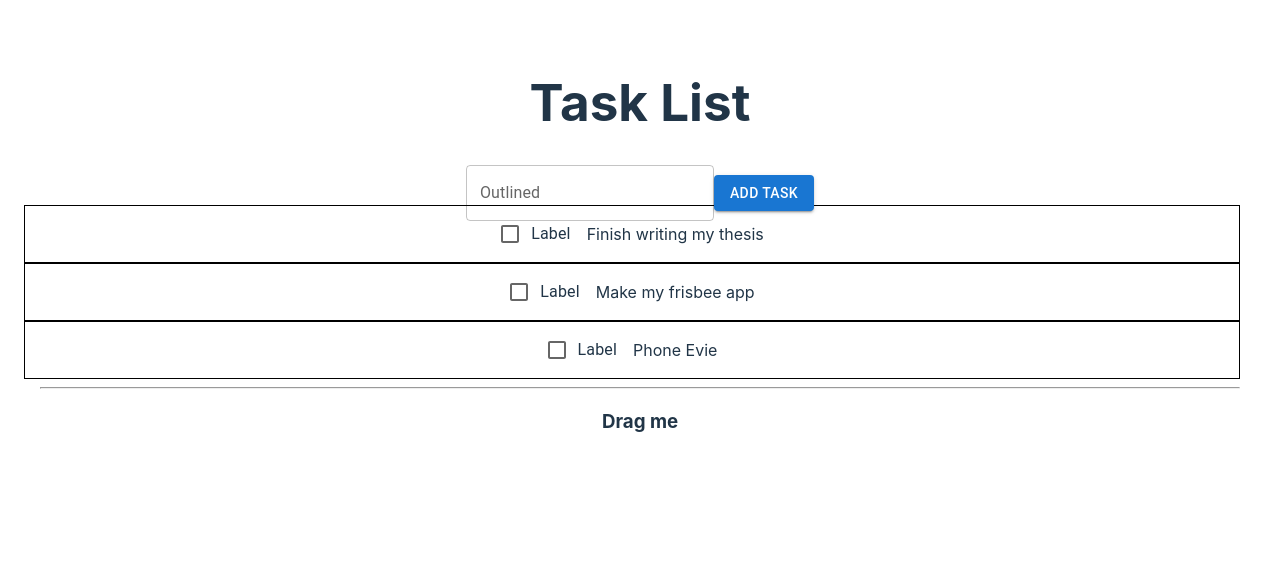
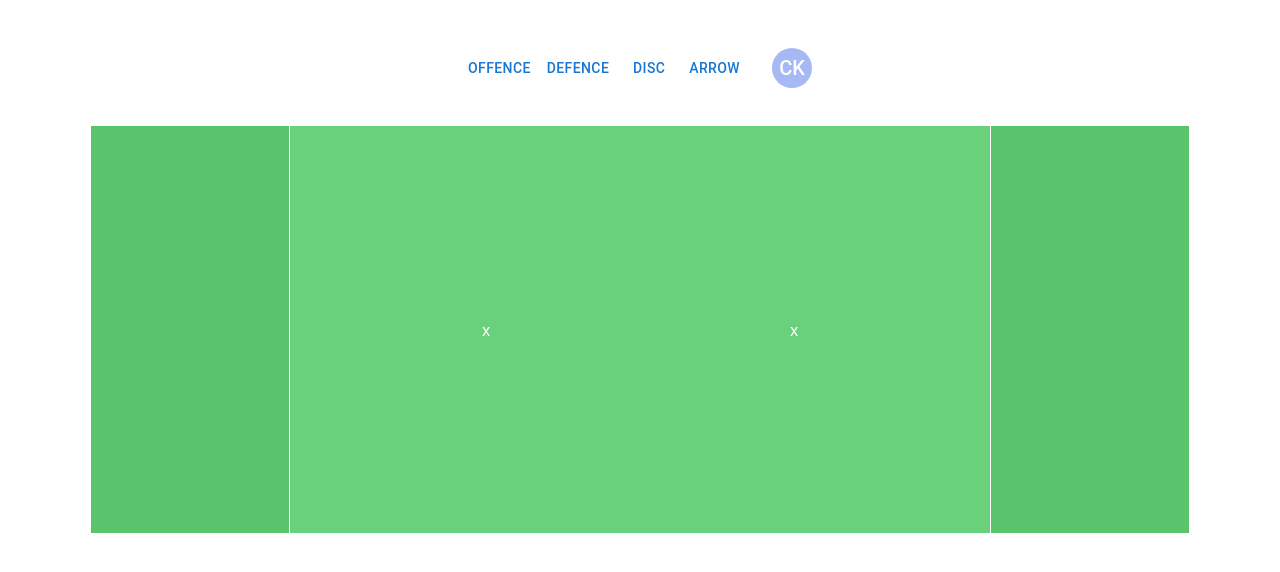
Before and after one commit to ChandlerKenworthy/ultimate-tactics, a React (Vite) app: page / in a window 1280 px wide. Shown: the top 572 px of the page. Built offline with nearby package versions, Linux system fonts and the light colour scheme.

Commit message:
Add droppable field area

```diff
--- a/src/App.jsx
+++ b/src/App.jsx
@@ -5,6 +5,8 @@ import { useState } from 'react'
 import Column from './components/Column';
 import { arrayMove, sortableKeyboardCoordinates } from '@dnd-kit/sortable';
 import DragItem from './components/DragItem';
+import MenuBar from './components/MenuBar';
+import DroppableField from './components/DroppableField';
 
 function App() {
   const [tasks, setTasks] = useState([
@@ -52,26 +54,13 @@ function App() {
 
   return (
     <div>
-      <h1>Task List</h1>
-      <div
-        style={{display: 'flex', justifyContent: 'center', alignItems: 'center'}}
-      >
-        <TextField id="outlined-basic" label="Outlined" variant="outlined" value={input} onChange={(event) => setInput(event.target.value)} />
-        <Button variant="contained" onClick={addTaskHandler}>Add Task</Button>
-      </div>
       <DndContext
         collisionDetection={closestCorners}
         sensors={sensors}
         onDragEnd={handleDragEnd}
       >
-        <Column tasks={tasks} />
-      </DndContext>
-      <hr />
-      <DndContext
-        collisionDetection={closestCorners}
-        sensors={sensors}
-      >
-        <DragItem id={1} />
+        <MenuBar />
+        <DroppableField />
       </DndContext>
     </div>
   )
--- /dev/null
+++ b/src/components/DroppableField.jsx
@@ -0,0 +1,71 @@
+import { useDroppable } from "@dnd-kit/core";
+
+const fieldLength = 1100;
+
+function DroppableField() {
+    const {setNodeRef} = useDroppable({id: 1});
+
+    return (
+        <div ref={setNodeRef} style={styles.field}>
+            {/* Render something here */}
+            <div className="endzone" style={{...styles.endzone, ...styles.endZoneLeft}}></div>
+            <div className="brickMark" style={{...styles.brickMark, ...styles.brickMarkLeft}}>x</div>
+            <div className="brickMark" style={{...styles.brickMark, ...styles.brickMarkRight}}>x</div>
+            <div className="endzone" style={{...styles.endzone, ...styles.endZoneRight}}></div>
+        </div>
+    )
+}
+
+const styles = {
+    field: {
+        width: fieldLength,
+        height: fieldLength * 0.37,
+        position: "relative",
+        background: "#69d17b",
+        marginTop: 30,
+        marginLeft: "auto",
+        marginRight: "auto",
+        zIndex: 1,
+    },
+
+    endzone: {
+        width: fieldLength * 0.18,
+        height: fieldLength * 0.37,
+        background: "#5ac46d",
+        borderRight: "1px solid white",
+        borderLeft: "1px solid white",
+        position: "absolute",
+        zIndex: 2,
+    },
+
+    endZoneLeft: {
+        left: 0,
+        top: 0,
+    },
+
+    endZoneRight: {
+        right: 0,
+        top: 0,
+    },
+
+    brickMark: {
+        position: "absolute",
+        color: "white",
+        textAlign: "center",
+        height: 20,
+        width: 20,
+        lineHeight: "20px",
+        top: (fieldLength * 0.37 * 0.5) - 10,
+        zIndex: 2,
+    },
+
+    brickMarkLeft: {
+        left: (fieldLength * 0.36) - 10,
+    },
+
+    brickMarkRight: {
+        right: (fieldLength * 0.36) - 10,
+    }
+};
+
+export default DroppableField;
```
